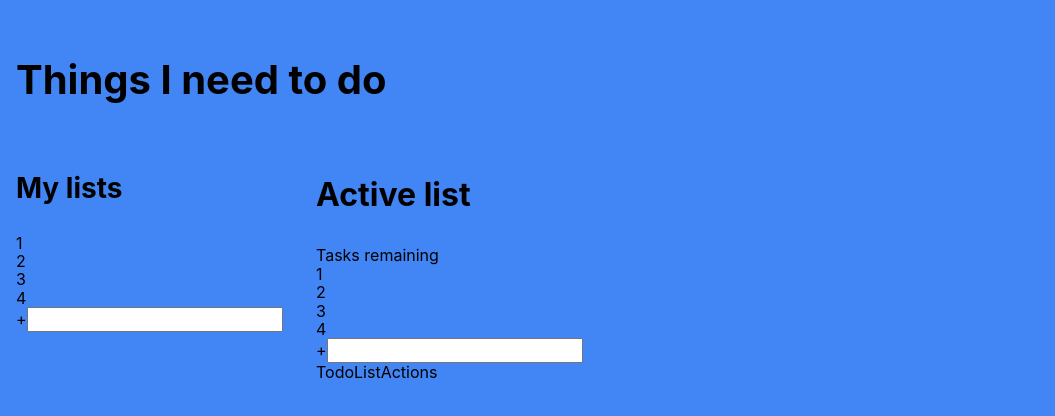
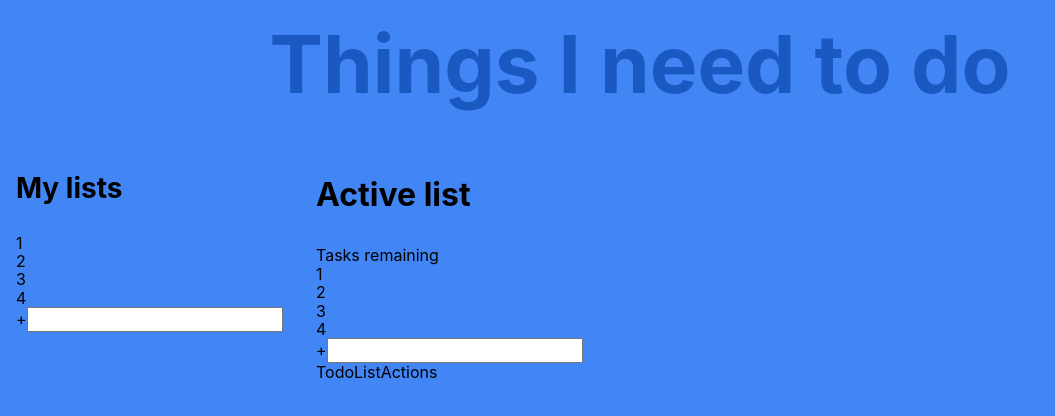
Before and after one commit to thexenons/todo-app, a React (Create React App) app: page / in a window 1280 px wide. Shown: the top 416 px of the page, without its empty margins (0-1055 px from the left). Built offline with nearby package versions, Linux system fonts and the light colour scheme.

Commit message:
AppTitle

```diff
--- /dev/null
+++ b/src/components/molecules/AppTitle/AppTitle.module.scss
@@ -0,0 +1,13 @@
+@import 'styles/tools/functions';
+@import 'styles/tools/mixins';
+
+.appTitle {
+  color: color(primary-darken-25);
+  opacity: 0.7;
+  margin: spacing(0, 0, 2, 0);
+  text-align: center;
+
+  @include media(lg) {
+    font-size: spacing(5);
+  }
+}
--- a/src/components/molecules/AppTitle/index.tsx
+++ b/src/components/molecules/AppTitle/index.tsx
@@ -1,3 +1,5 @@
-const AppTitle = (): JSX.Element => <h1>Things I need to do</h1>
+import classes from './AppTitle.module.scss'
+
+const AppTitle = (): JSX.Element => <h1 className={classes.appTitle}>Things I need to do</h1>
 
 export default AppTitle
```
